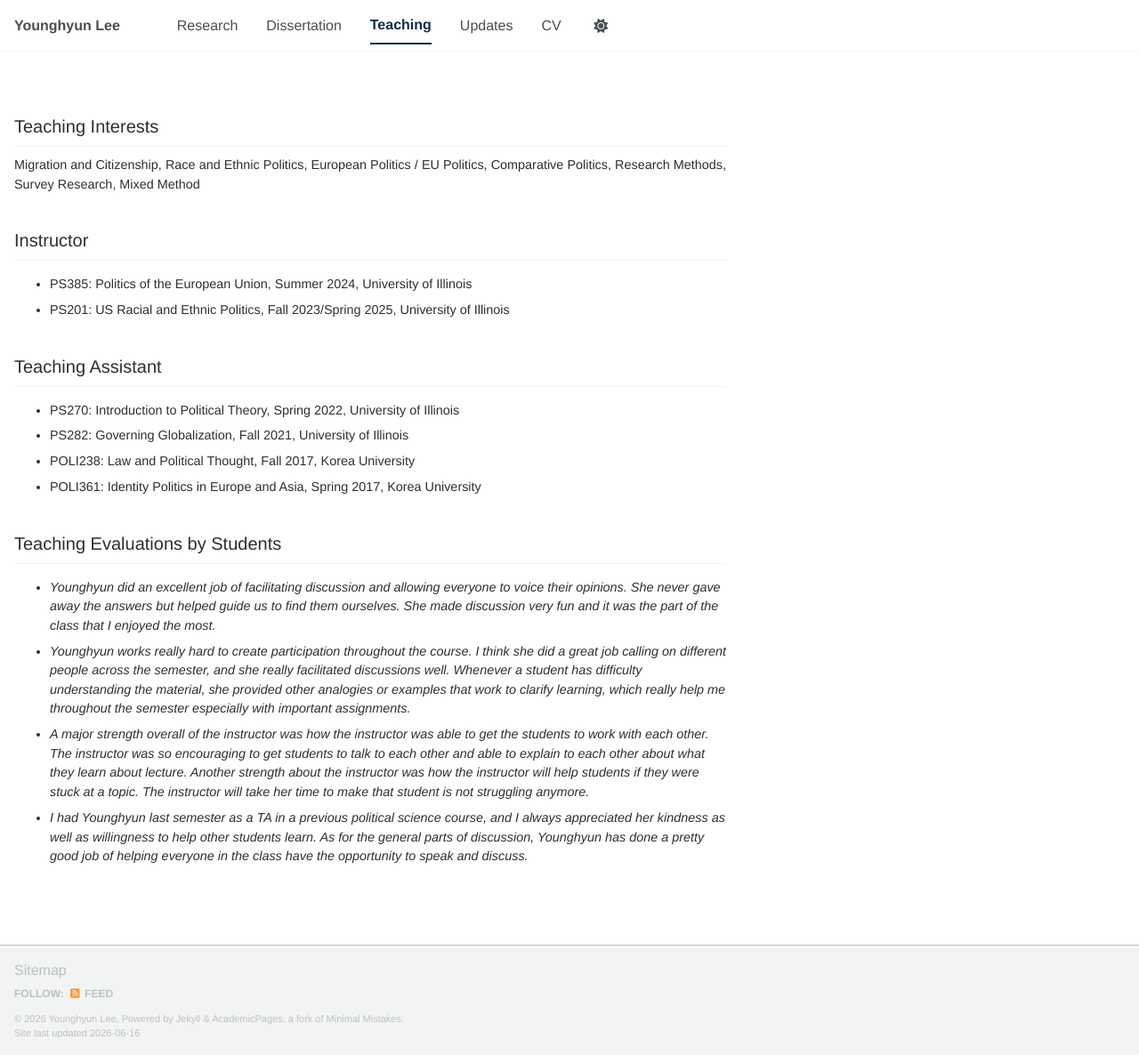
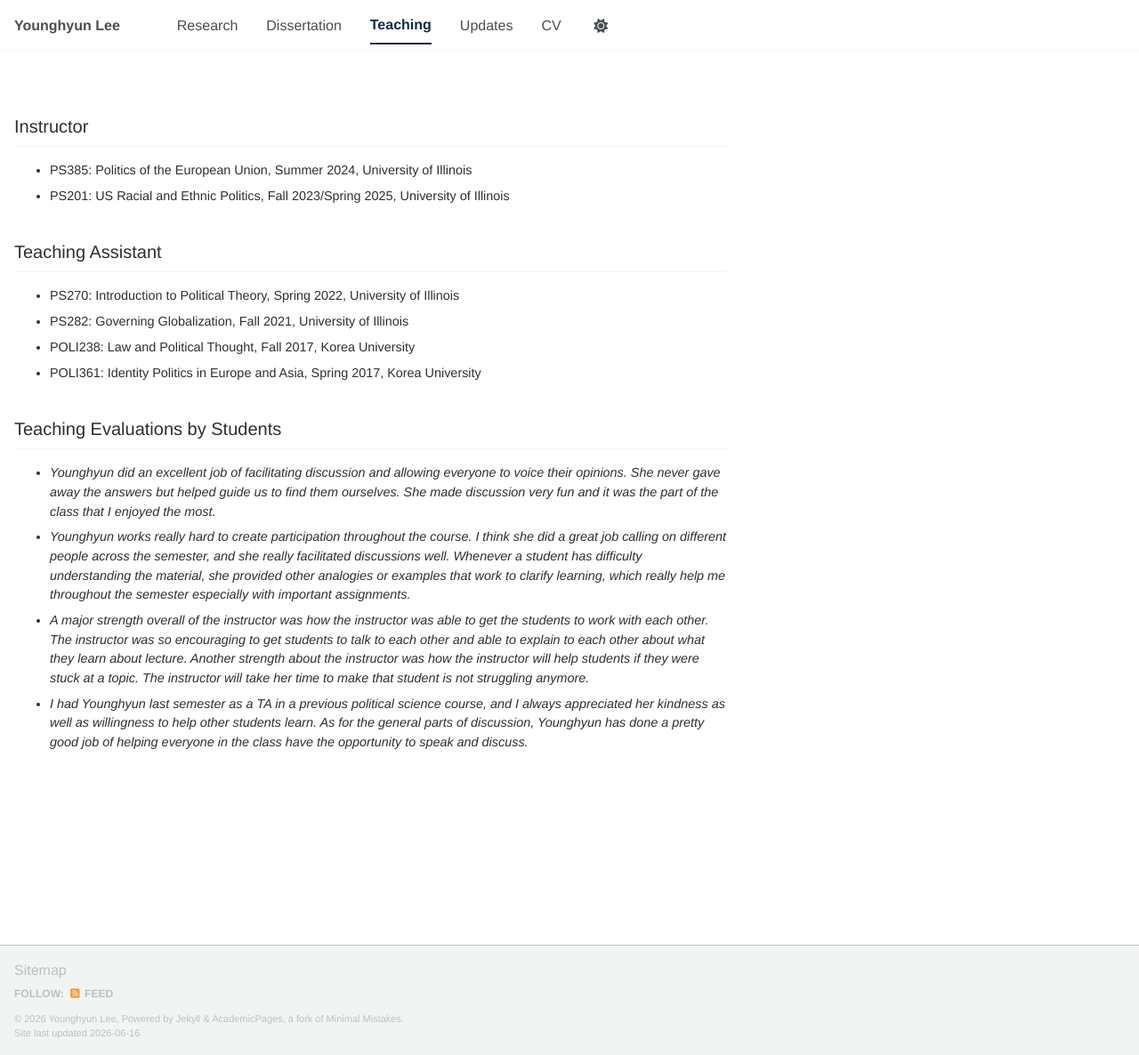
Before and after one commit to younghyunlee52/Website, a Jekyll site: the page built from _pages/teaching.md, in a window 1280 px wide and 1186 px high. Shown: the whole window at 89% size. Built offline with Jekyll 4.4.1, drawn with Linux system fonts in a browser that asks for light colours; a script bundle is joined from its source files by our own code; library files that are not in the unit come from our copies.

Commit message:
Update teaching.md

```diff
--- a/_pages/teaching.md
+++ b/_pages/teaching.md
@@ -6,10 +6,6 @@ author_profile: false
 show_title: false
 page_class: teaching-page
 ---
-
-## Teaching Interests
-Migration and Citizenship, Race and Ethnic Politics, European Politics / EU Politics, Comparative Politics, Research Methods, Survey Research, Mixed Method
-
 
 ## Instructor
 
```
